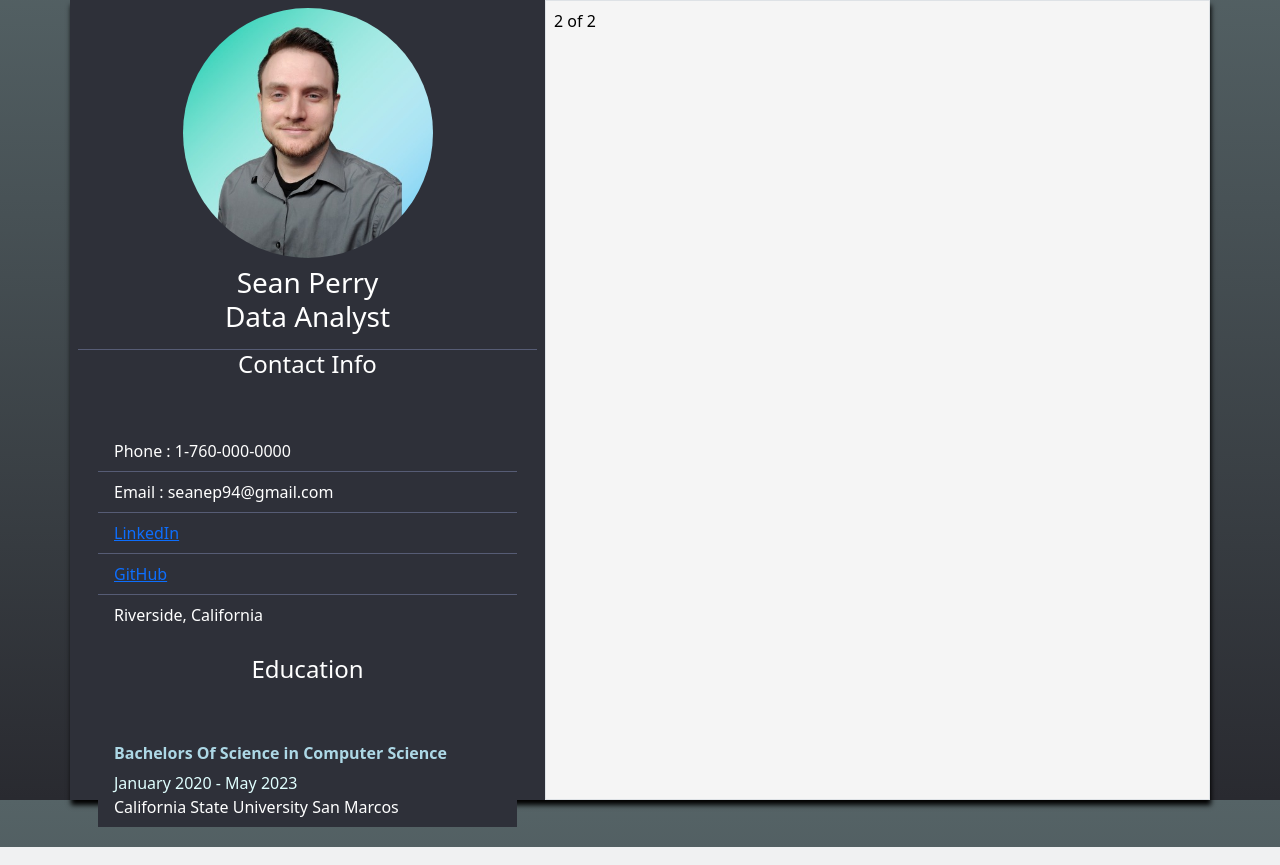
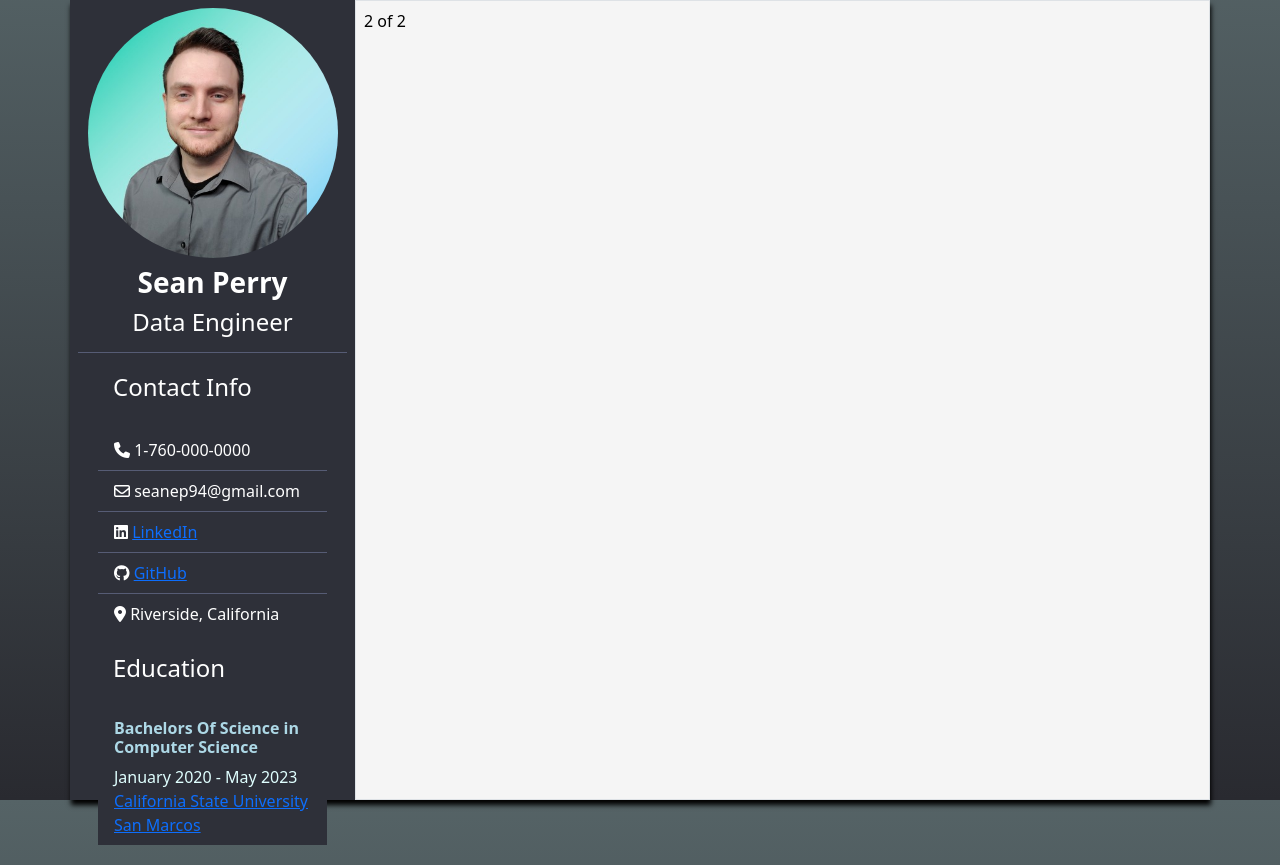
Before and after one commit to SeanP94/careerWebsite, a Flask app: page /resume in a window 1280 px wide. Shown: the part 56-921 px from the top of the page. Run offline with Flask 3, Linux system fonts and the light colour scheme.

Commit message:
Left bar done

```diff
--- a/static/resume.css
+++ b/static/resume.css
@@ -20,7 +20,6 @@
 }
 
 .leftCol li {
-    text-align: left;
     color: white;
     background-color: #2e3039;
     border-color: #565c75 ;
@@ -39,7 +38,6 @@
     height: 250px;
     border-radius: 50%;
     overflow: hidden;
-
 }
 
 .rightCol {
@@ -47,3 +45,12 @@
     background-color: whitesmoke;
     height: 100vh;
 }
+
+.myResources {
+    text-align: left;
+    padding-top: 20px;
+}
+
+.myResources  h4{
+    padding-left: 35px;
+}
--- a/templates/resume.html
+++ b/templates/resume.html
@@ -3,6 +3,7 @@
     <head>
         <meta charset="utf-8">
         <meta name="viewport" content="width=device-width, initial-scale=1">
+        <link rel="stylesheet" href="https://cdnjs.cloudflare.com/ajax/libs/font-awesome/6.4.0/css/all.min.css" integrity="sha512-iecdLmaskl7CVkqkXNQ/ZH/XLlvWZOJyj7Yy7tcenmpD1ypASozpmT/E0iPtmFIB46ZmdtAc9eNBvH0H/ZpiBw==" crossorigin="anonymous" referrerpolicy="no-referrer" />
         <title>Resume</title>
         <link rel="stylesheet" href="/static/resume.css">
         <link href="https://cdn.jsdelivr.net/npm/bootstrap@5.3.0/dist/css/bootstrap.min.css" rel="stylesheet" integrity="sha384-9ndCyUaIbzAi2FUVXJi0CjmCapSmO7SnpJef0486qhLnuZ2cdeRhO02iuK6FUUVM" crossorigin="anonymous">
@@ -19,40 +20,40 @@
         -->
         <div id="resume" class="container text-white centeredColumn">
             <div class="row">
-                <div class="leftCol p-2 col-5">
+                <div class="leftCol p-2 col-3">
                     <div class="d-flex flex-column">
                         <img class="align-items-center" src="static/pfp.jpg">
                         <div class="p-2 bLine" >
-                            <h3>Sean Perry <br>
-                            Data Analyst</h3>
+                            <h3><b>Sean Perry</b></h3>
+                            <h4>Data Engineer</h4>
                         </div>
-                        <div>
-                            <h4>Contact Info</h4><br>
+                        <div class="myResources">
+                            <h4>Contact Info</h4>
                             <ul class="list-group list-group-flush ">
                                 <li class="list-group-item">
-                                    Phone : 1-760-000-0000
+                                    <i class="fa-solid fa-phone"></i> 1-760-000-0000
                                 </li>
                                 <li class="list-group-item">
-                                    Email : seanep94@gmail.com
+                                    <i class="fa-regular fa-envelope"></i> seanep94@gmail.com
                                 </li>
                                 <li class="list-group-item">
-                                    <a href='https://www.linkedin.com/in/seanp1994/'>LinkedIn</a>
+                                    <i class="fa-brands fa-linkedin"></i> <a href='https://www.linkedin.com/in/seanp1994/'>LinkedIn</a>
                                 </li>
                                 <li class="list-group-item">
-                                    <a href="https://github.com/SeanP94">GitHub</a>
+                                     <i class="fa-brands fa-github"></i> <a href="https://github.com/SeanP94">GitHub</a>
                                 </li>
                                 <li class="list-group-item">
-                                    Riverside, California
+                                    <i class="fa-solid fa-location-dot"></i> Riverside, California
                                 </li>
                             </ul>
 
                         <div>
-                            <h4>Education</h4><br>
+                            <h4>Education</h4>
                             <ul class="list-group list-group-flush">
                                 <li class="list-group-item">
                                     <span style="color: lightblue;"><h6><b>Bachelors Of Science in Computer Science</b></h6></span>
                                     <span style="color: lightcyan">January 2020 - May 2023</span><br>
-                                    California State University San Marcos<br>
+                                    <a href='https://www.csusm.edu/'>California State University San Marcos</a>
                                 </li>
                             </ul>
                         </div>
@@ -60,7 +61,7 @@
                         </div>
                     </div>
                 </div>
-                <div class="rightCol  border p-2 col-7 ">
+                <div class="rightCol  border p-2 col-9 ">
                     2 of 2
                 </div>
             </div>
```
